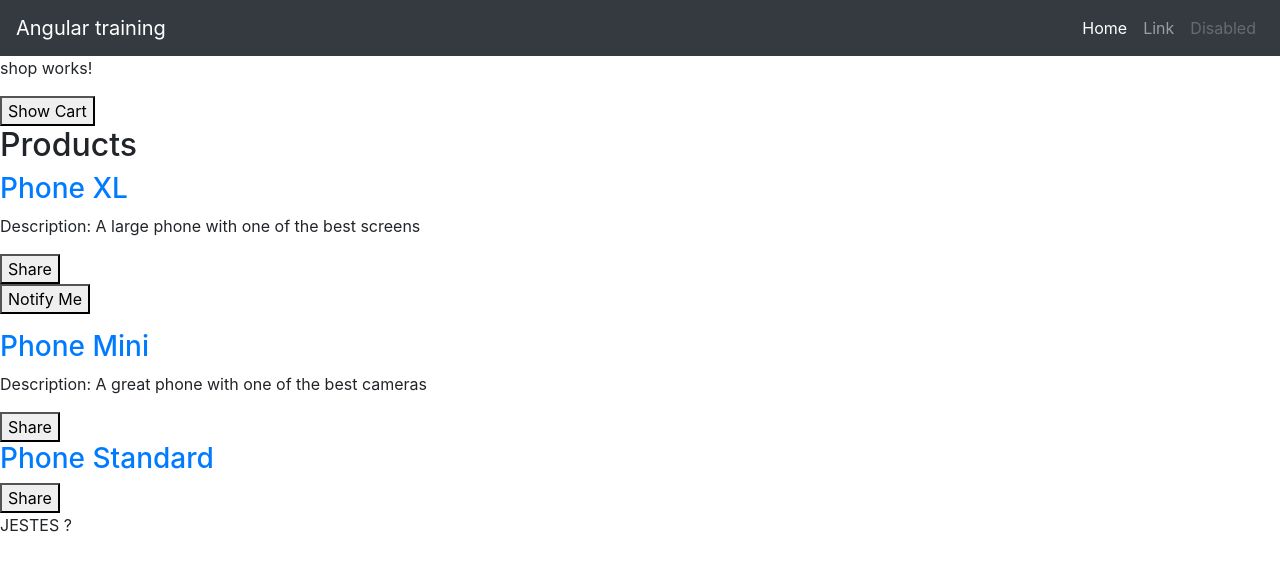
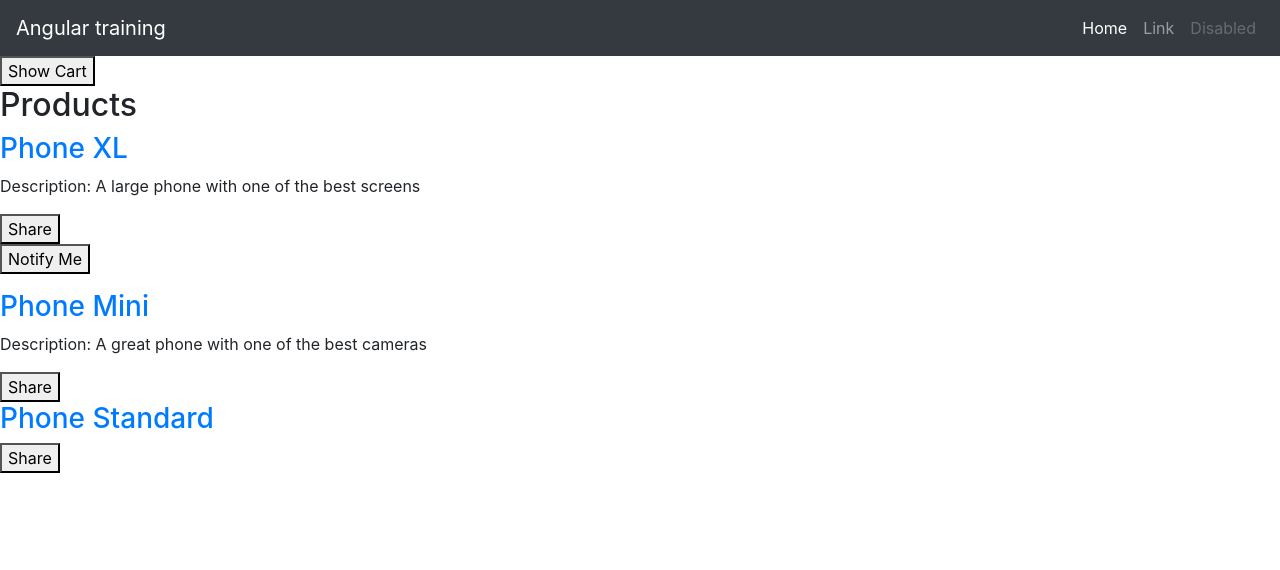
Before and after one commit to kargeb/angular-training, an Angular app: page /shop in a window 1280 px wide. Shown: the top 570 px of the page. Built offline with nearby package versions, Linux system fonts and the light colour scheme.

Commit message:
remove commented code

```diff
--- a/src/app/app-routing.module.ts
+++ b/src/app/app-routing.module.ts
@@ -2,7 +2,6 @@ import { NgModule } from '@angular/core';
 import { RouterModule, Routes } from '@angular/router';
 
 import { MainPageComponent } from './main-page/main-page.component';
-// import { ShopComponent } from './shop/pages/shop/shop.component';
 
 const routes: Routes = [
   {
@@ -10,10 +9,6 @@ const routes: Routes = [
     component: MainPageComponent,
     pathMatch: 'full',
   },
-  // {
-  //   path: 'shop',
-  //   component: ShopComponent,
-  // },
 ];
 
 @NgModule({
--- a/src/app/app.component.html
+++ b/src/app/app.component.html
@@ -1,7 +1,2 @@
-<!-- <header> -->
-<!-- <nav class="navbar navbar-expand-md navbar-dark fixed-top bg-dark"> -->
 <app-nav></app-nav>
-
-<!-- <h1 class="text-danger">App</h1> -->
-<!-- </header> -->
 <router-outlet></router-outlet>
--- a/src/app/shop/components/product/product.component.html
+++ b/src/app/shop/components/product/product.component.html
@@ -14,6 +14,7 @@
       type="text"
       [value]="product.price"
       (input)="product.price = $event.target.value"
+      ks
     />
     <button on-click="changePrice(product, priceInput.value)">
       <!-- <button > -->
--- a/src/app/shop/pages/product-details/product-details.component.html
+++ b/src/app/shop/pages/product-details/product-details.component.html
@@ -1,7 +1,6 @@
 <h2>Product Details</h2>
 
 <div *ngIf="product">
-  <!-- <div> -->
   <h3>{{ product.name }}</h3>
   <h4>{{ product.price | currency }}</h4>
   <p>{{ product.description }}</p>
--- a/src/app/shop/pages/shop/shop.component.html
+++ b/src/app/shop/pages/shop/shop.component.html
@@ -1,6 +1,2 @@
-<p>shop works!</p>
 <button routerLink="/shop/cart">Show Cart</button>
-
-<!-- <app-product></app-product> -->
 <app-product-list></app-product-list>
-<p>JESTES ?</p>
```
Also changed, not shown: src/app/shop/shop-routing.module.ts (+0 -19 lines).
